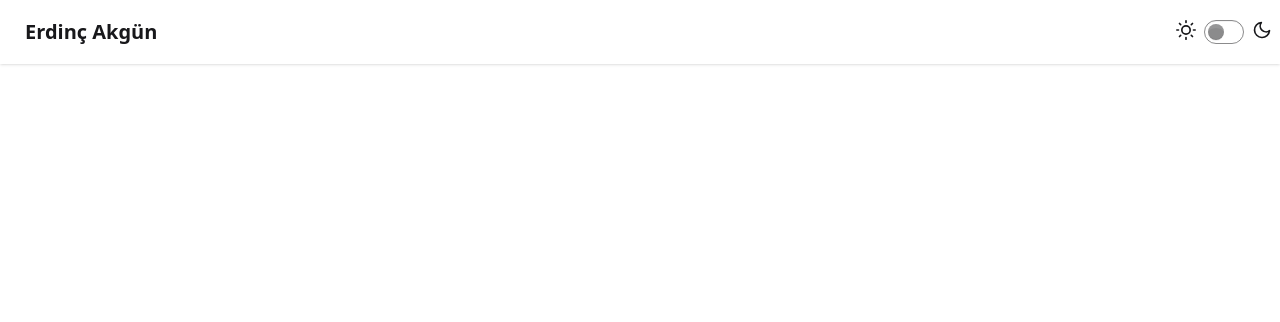
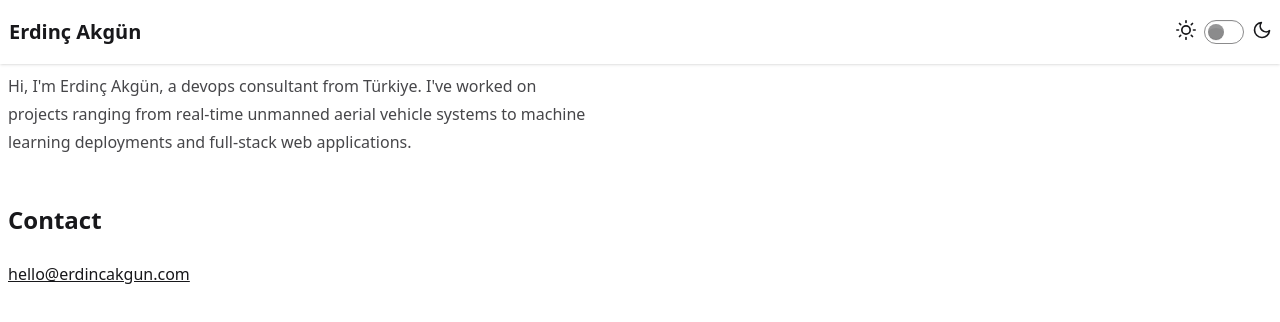
Before and after one commit to erdincakgun/erdincakgun.com, a React (Vite) app: page / in a window 1280 px wide. Shown: the top 322 px of the page. Built offline with nearby package versions, Linux system fonts and the light colour scheme.

Commit message:
Add @tailwindcss/typography plugin and update meta tags

```diff
--- a/package.json
+++ b/package.json
@@ -22,6 +22,7 @@
   },
   "devDependencies": {
     "@eslint/js": "^9.29.0",
+    "@tailwindcss/typography": "^0.5.16",
     "@types/react": "^19.1.8",
     "@types/react-dom": "^19.1.6",
     "@vitejs/plugin-react-swc": "^3.10.2",
--- a/src/App.css
+++ b/src/App.css
@@ -3,3 +3,5 @@
 @plugin "daisyui" {
     themes: all;
 }
+
+@plugin "@tailwindcss/typography";
--- a/src/App.jsx
+++ b/src/App.jsx
@@ -4,8 +4,17 @@ import Navbar from "./components/Navbar";
 function App() {
   return (
     <>
-      <title>Erdinç Akgün | About</title>
+      <title>Erdinç Akgün</title>
+      <meta
+        name="description"
+        content="Hi, I'm Erdinç Akgün, a devops consultant from Türkiye. I've worked on projects ranging from real-time unmanned aerial vehicle systems to machine learning deployments and full-stack web applications."
+      />
       <Navbar></Navbar>
+      <article class="prose p-2">
+        <p>Hi, I'm Erdinç Akgün, a devops consultant from Türkiye. I've worked on projects ranging from real-time unmanned aerial vehicle systems to machine learning deployments and full-stack web applications.</p>
+        <h2>Contact</h2>
+        <a href="mailto:hello@erdincakgun.com?subject=Website%20Contact%20-%20erdincakgun.com&body=Hi%20Erdinç,%20">hello@erdincakgun.com</a>
+      </article>
     </>
   );
 }
--- a/src/components/Navbar.jsx
+++ b/src/components/Navbar.jsx
@@ -33,7 +33,7 @@ export default function Navbar() {
         <meta name="theme-color" content="#ffffff" />
       )}
       <div className="navbar bg-base-100 shadow-sm">
-        <a className="btn btn-ghost text-xl">Erdinç Akgün</a>
+        <a className="btn btn-ghost text-xl ps-0">Erdinç Akgün</a>
         <div className="flex grow justify-end">
           <label className="flex cursor-pointer gap-2">
             <svg
```
Also changed, not shown: 1 other file (tests, documents, lock files or other folders).
